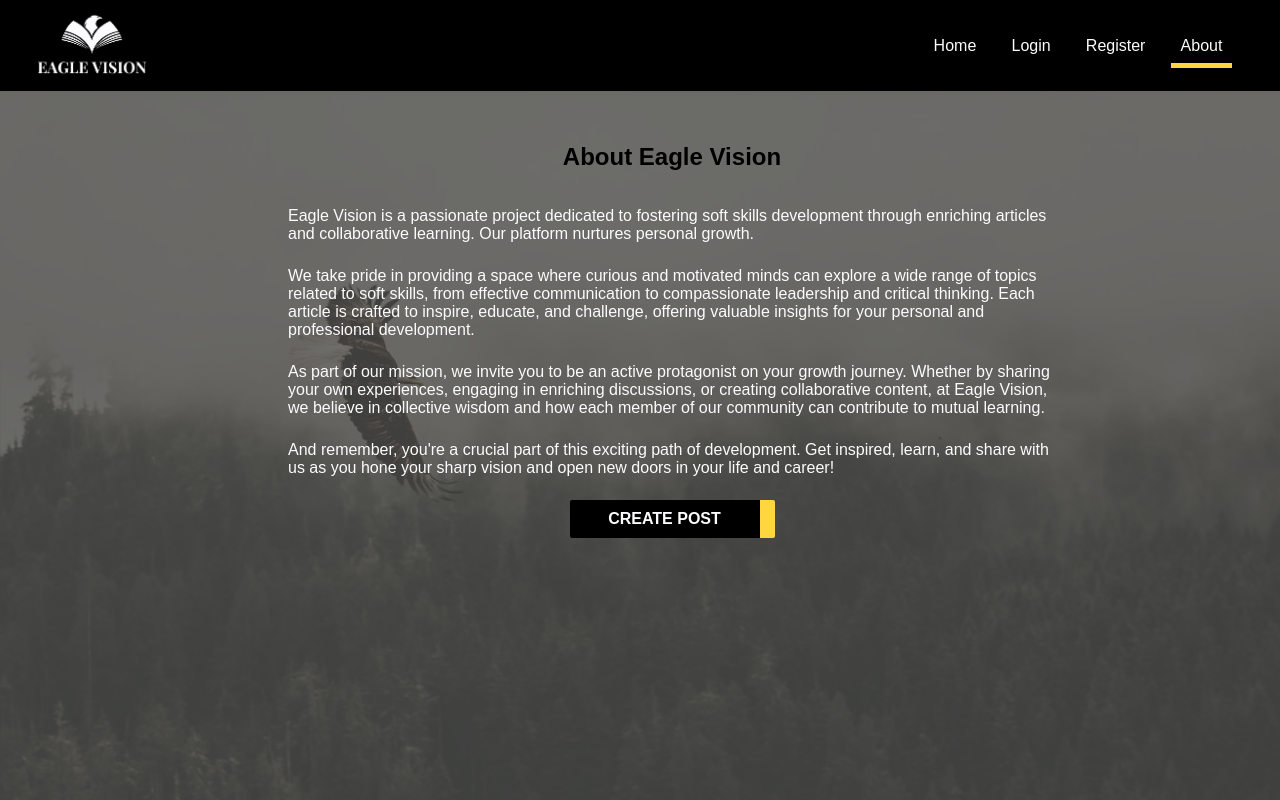
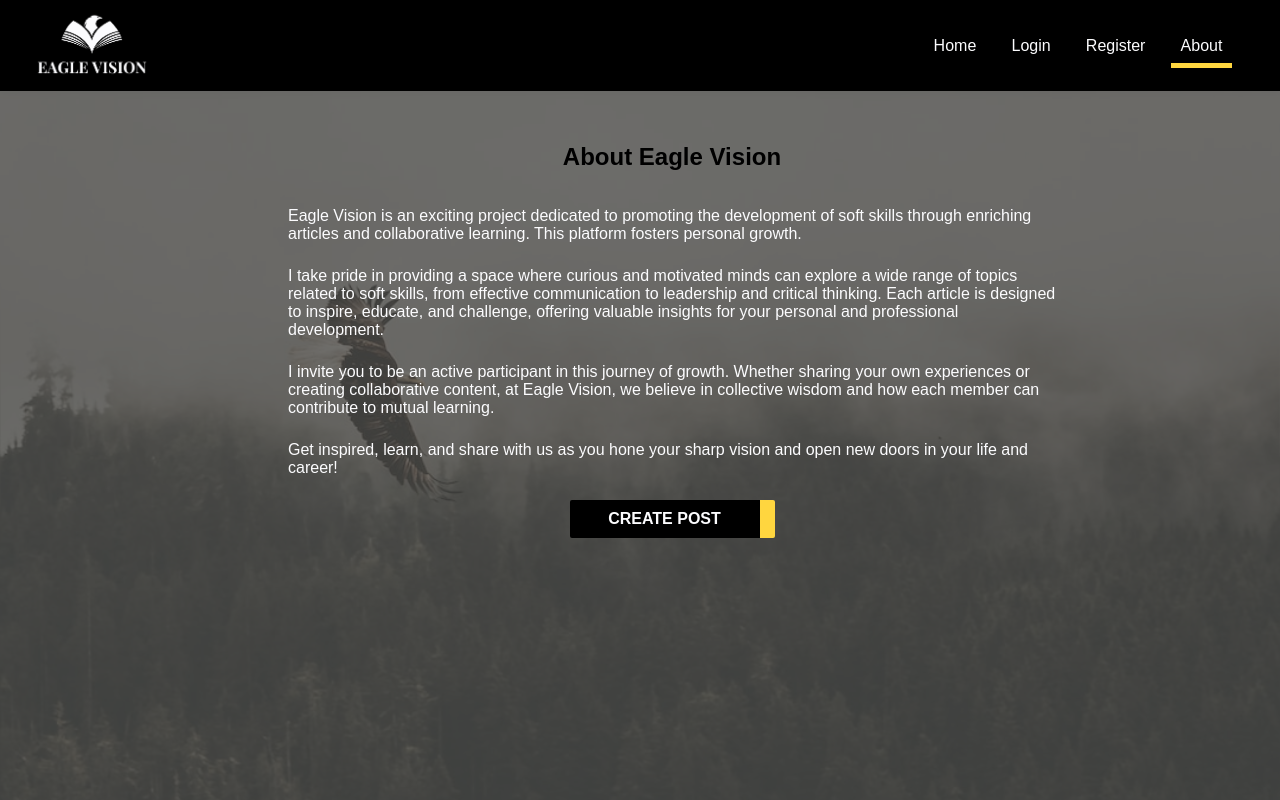
Before and after one commit to Carlitossaul/Eagle-Vision, a React (Vite) app: page /about in a window 1280 px wide. Shown: the top 800 px of the page. Built offline with nearby package versions, Linux system fonts and the light colour scheme; no server answers.

Commit message:
modificacion en la landing y about

```diff
--- a/src/pages/About/About.jsx
+++ b/src/pages/About/About.jsx
@@ -10,30 +10,28 @@ const About = () => {
           About <span>Eagle Vision</span>
         </h2>
         <p>
-          Eagle Vision is a passionate project dedicated to fostering soft
-          skills development through enriching articles and collaborative
-          learning. Our platform nurtures personal growth.
+          Eagle Vision is an exciting project dedicated to promoting the
+          development of soft skills through enriching articles and
+          collaborative learning. This platform fosters personal growth.
         </p>
         <p>
-          We take pride in providing a space where curious and motivated minds
+          I take pride in providing a space where curious and motivated minds
           can explore a wide range of topics related to soft skills, from
-          effective communication to compassionate leadership and critical
-          thinking. Each article is crafted to inspire, educate, and challenge,
-          offering valuable insights for your personal and professional
-          development.
+          effective communication to leadership and critical thinking. Each
+          article is designed to inspire, educate, and challenge, offering
+          valuable insights for your personal and professional development.
         </p>
         <p>
-          As part of our mission, we invite you to be an active protagonist on
-          your growth journey. Whether by sharing your own experiences, engaging
-          in enriching discussions, or creating collaborative content, at Eagle
-          Vision, we believe in collective wisdom and how each member of our
-          community can contribute to mutual learning.
+          I invite you to be an active participant in this journey of growth.
+          Whether sharing your own experiences or creating collaborative
+          content, at Eagle Vision, we believe in collective wisdom and how each
+          member can contribute to mutual learning.
         </p>
         <p>
-          And remember, you're a crucial part of this exciting path of
-          development. Get inspired, learn, and share with us as you hone your
-          sharp vision and open new doors in your life and career!
+          Get inspired, learn, and share with us as you hone your sharp vision
+          and open new doors in your life and career!
         </p>
+
         <Link to="/posts/create" className="btn">
           Create post
         </Link>
--- a/src/pages/Landing/Landing.jsx
+++ b/src/pages/Landing/Landing.jsx
@@ -31,17 +31,16 @@ const Landing = () => {
             <div className={styles.info}>
               <p>
                 🦅 Welcome to Eagle Vision, where soft skills come to life. Find
-                inspiration in our articles and share your own perspectives.
+                inspiration in articles and share your own perspectives.
               </p>
               <p>
-                🌟 Our community invites you to explore topics like
-                communication, leadership, problem-solving, time management,
-                empathy, critical thinking, personal growth, and more...
+                🌟 I invite you to explore topics such as communication,
+                teamwork, leadership, problem-solving, time management, empathy,
+                critical thinking, proactivity, and more...
               </p>
               <p>
-                🤝 Join a diverse network of eager minds to learn and grow
-                together. Share your own insights and discover the collective
-                wisdom that will help you thrive.
+                🤝 Share your own knowledge and discover the collective wisdom
+                that will help you thrive.
               </p>
               <p>
                 🔍 Develop a sharp vision to spot opportunities and foster
@@ -49,10 +48,11 @@ const Landing = () => {
                 together.
               </p>
               <p>
-                🚀 Your journey to a better self starts here. Join us and gain
-                the perspective that will take you beyond your limits.
+                🚀 Unite and gain a perspective that will take you beyond your
+                limits.
               </p>
             </div>
+
             <Link to={"/home"}>
               <button className="btn">Start</button>
             </Link>
--- a/src/pages/Landing/Landing.module.css
+++ b/src/pages/Landing/Landing.module.css
@@ -14,7 +14,7 @@
   display: flex;
   align-items: center;
   margin-right: 5em;
-  width: 50%;
+  width: 45%;
   height: auto;
   justify-content: center;
   flex-direction: column;
@@ -34,9 +34,10 @@
 }
 
 .logo {
-  max-width: 20em;
+  max-width: 15em;
 }
 
 .container p {
-  letter-spacing: 2px;
+  letter-spacing: 1.5px;
+  font-size: 14px;
 }
```
